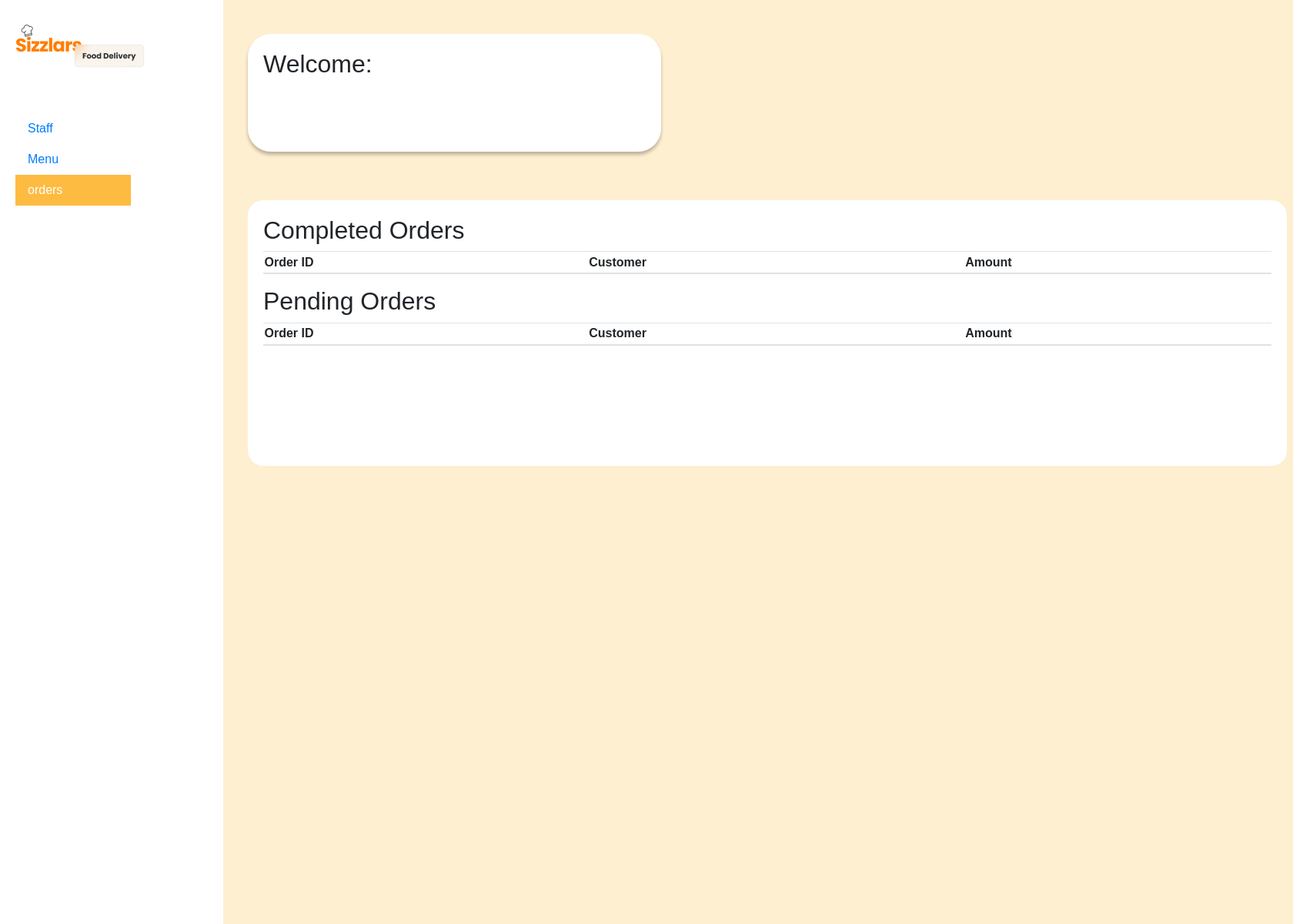
After one commit to Banchi-salim/sizzlers, a Django app: page /admin-order/ in a window 1680 px wide. The commit adds this page. Shown: the whole page at 77% size. Run offline with Django 4.2, Linux system fonts and the light colour scheme; a user stored in the database is signed in; data that the repository does not hold is empty; some libraries are stand-ins or nearby versions.

```diff
--- /dev/null
+++ b/onlinefooddelivery/onlinefooddelivery/mainapp/static/mainapp/admin-orders.css
@@ -0,0 +1,61 @@
+body {
+    font-family: Arial, sans-serif;
+    width:100%;
+    overflow-x: hidden;
+    background: #FEEFD0;
+}
+.nav-section{
+    width: 290px;
+    height: 1200px;
+    background: white;
+    padding: 20px;
+}
+.active {
+  background-color: #FEBB41;
+  color: white;
+}
+ul {
+  list-style-type: none;
+  margin: 0;
+  padding: 0;
+  width: 150px;
+  height: 100%; /* Full height */
+  position: fixed; /* Make it stick, even on scroll */
+  overflow: auto; /* Enable scrolling if the sidenav has too much content */
+}
+.order-table{
+    position:absolute;
+    top:260px;
+    left:322px;
+    width:1200px;
+    padding:20px;
+}
+.order-table table {
+    width: 100%;
+    border-collapse: collapse;
+}
+.order-table{
+    width: 1350px;
+    height: 345px;
+    flex-shrink: 0;border-radius: 20px;
+    background: #FFF;
+}
+
+.order-table th,
+.order-table td {
+    padding: 1.5px;
+    text-align: left;
+}
+
+.welcome{
+    border-radius: 30px;
+    box-shadow: 0px 4px 4px 0px rgba(0, 0, 0, 0.25);
+    width: 537px;
+    height: 153px;
+    flex-shrink: 0;
+    position:absolute;
+    top:44px;
+    left:322px;
+    background:#fff;
+    padding:20px;
+}
--- /dev/null
+++ b/onlinefooddelivery/onlinefooddelivery/mainapp/templates/mainapp/admin-orders.html
@@ -0,0 +1,77 @@
+{%load static%}
+<!DOCTYPE html>
+<html lang="en">
+<head>
+    <meta charset="UTF-8">
+    <meta name="viewport" content="width=device-width, initial-scale=1.0">
+    <title>Admin Dashboard</title>
+    <link rel="stylesheet" href="https://stackpath.bootstrapcdn.com/bootstrap/4.5.0/css/bootstrap.min.css">
+    <link rel="stylesheet" href="{% static 'mainapp/admin-orders.css' %}">
+</head>
+<body>
+    <div class="welcome">
+        <h2>Welcome:</h2>
+        <!-- get user name to display-->
+        <h3></h3>
+    </div>
+
+    <div class="nav-section">
+        <img src="{% static 'mainapp/home-images/logo.png'%}">
+        <nav class="nav-bar">
+            <ul class="nav-items">
+                  <li class="nav-item">
+                    <a class="nav-link" aria-current="page" href="{% url 'sizzler_admin'%}">Staff</a>
+                  </li>
+                  <li class="nav-item">
+                    <a class="nav-link" href="#">Menu</a>
+                  </li>
+                  <li class="nav-item">
+                    <a class="nav-link active" href="{% url 'admin-order'%}">orders</a>
+                  </li>
+            </ul>
+        </nav>
+    </div>
+    <div class="order-table">
+        <div class=" ">
+            <h2>Completed Orders</h2>
+            <table class="table table-striped table-sm">
+                <thead>
+                    <tr>
+                        <th>Order ID</th>
+                        <th>Customer</th>
+                        <th>Amount</th>
+                    </tr>
+                </thead>
+                <tbody>
+                    {% for order in completed_orders %}
+                        <tr>
+                            <td>{{ order.id }}</td>
+                            <td>{{ order.customer }}</td>
+                            <td>{{ order.amount }}</td>
+                        </tr>
+                    {% endfor %}
+                </tbody>
+            </table>
+
+            <h2>Pending Orders</h2>
+            <table class="table table-striped table-sm">
+                <thead>
+                    <tr>
+                        <th>Order ID</th>
+                        <th>Customer</th>
+                        <th>Amount</th>
+                    </tr>
+                </thead>
+                <tbody>
+                    {% for order in pending_orders %}
+                        <tr>
+                            <td>{{ order.id }}</td>
+                            <td>{{ order.customer }}</td>
+                            <td>{{ order.amount }}</td>
+                        </tr>
+                    {% endfor %}
+                </tbody>
+            </table>
+        </div>
+    </div>
+</body>
--- a/onlinefooddelivery/onlinefooddelivery/mainapp/templates/mainapp/managemenu.html
+++ b/onlinefooddelivery/onlinefooddelivery/mainapp/templates/mainapp/managemenu.html
@@ -14,13 +14,13 @@
             <nav class="nav-bar">
                 <ul class="nav-items">
                       <li class="nav-item">
-                        <a class="nav-link active" aria-current="page" href="#">Staff</a>
+                        <a class="nav-link" aria-current="page" href="{% url 'sizzler_admin'%}">Staff</a>
                       </li>
                       <li class="nav-item">
-                        <a class="nav-link" href="#">Menu</a>
+                        <a class="nav-link active" href="#">Menu</a>
                       </li>
                       <li class="nav-item">
-                        <a class="nav-link" href="#">orders</a>
+                        <a class="nav-link" href="{% url 'admin-order'%}">orders</a>
                       </li>
                 </ul>
             </nav>
--- a/onlinefooddelivery/onlinefooddelivery/mainapp/urls.py
+++ b/onlinefooddelivery/onlinefooddelivery/mainapp/urls.py
@@ -2,7 +2,7 @@
 
 from django.urls import path
 from .views import UserProfileView, MenuView, OrderView, OrderConfirmationView, PaymentView, NotificationView, \
-    FeedbackView, LoginView, HomePageView, ManageMenuView, AdminView
+    FeedbackView, LoginView, HomePageView, ManageMenuView, AdminView, AdminOrderView
 
 urlpatterns = [
     path('', LoginView.as_view(), name='login'),
@@ -10,6 +10,7 @@ urlpatterns = [
     path('admin-home/', AdminView.as_view(), name='sizzler_admin'),
     path('profile/', UserProfileView.as_view(), name='user_profile'),
     path('menu/', ManageMenuView.as_view(), name='menu'),
+    path('admin-order/', AdminOrderView.as_view(), name='admin-order'),
     #path('menu/', MenuView.as_view(), name='menu'),
     path('order/', OrderView.as_view(), name='order'),
     path('order/<int:order_id>/confirmation/', OrderConfirmationView.as_view(), name='order_confirmation'),
--- a/onlinefooddelivery/onlinefooddelivery/mainapp/views.py
+++ b/onlinefooddelivery/onlinefooddelivery/mainapp/views.py
@@ -23,7 +23,7 @@ class UserProfileView(View):
     def get(self, request):
         user_profile = UserProfile.objects.get(user=request.user)
         form = UserProfileForm(instance=user_profile)
-        return render(request, 'user_profile.html', {'form': form})
+        return render(request, 'mainapp/user-profile.html', {'form': form})
 
     def post(self, request):
         user_profile = UserProfile.objects.get(user=request.user)
@@ -31,7 +31,7 @@ class UserProfileView(View):
         if form.is_valid():
             form.save()
             messages.success(request, 'Profile updated successfully.')
-        return render(request, 'user_profile.html', {'form': form})
+        return render(request, 'mainapp/user-profile.html', {'form': form})
 
 
 @method_decorator(login_required, name='dispatch')
@@ -222,3 +222,19 @@ class HomePageView(View):
             return redirect('order_confirmation', order_id=order.id)
             # return redirect('success_page')
         return render(request, 'mainapp/homepage.html', {'form': form})
+
+@method_decorator(login_required, name='dispatch')
+class AdminOrderView(View):
+    def get(self, request):
+        # Fetch completed orders
+        completed_orders = Order.objects.filter(status='completed')
+
+        # Fetch pending orders (status is not completed)
+        pending_orders = Order.objects.exclude(status='completed')
+
+        context = {
+            'completed_orders': completed_orders,
+            'pending_orders': pending_orders,
+        }
+
+        return render(request, 'mainapp/admin-orders.html', context)
```
Also changed, not shown: onlinefooddelivery/onlinefooddelivery/mainapp/static/mainapp/managemenu.css (+16 -3 lines), onlinefooddelivery/onlinefooddelivery/mainapp/static/mainapp/user-profile.css (added, +7 -0 lines), onlinefooddelivery/onlinefooddelivery/mainapp/templates/mainapp/orders.html (deleted, +0 -76 lines), onlinefooddelivery/onlinefooddelivery/mainapp/templates/mainapp/user-profile.html (added, +26 -0 lines), onlinefooddelivery/onlinefooddelivery/mainapp/migrations/0002_staffprofile.py (added), onlinefooddelivery/onlinefooddelivery/mainapp/migrations/0003_createstaff_delete_staffprofile.py (added).
